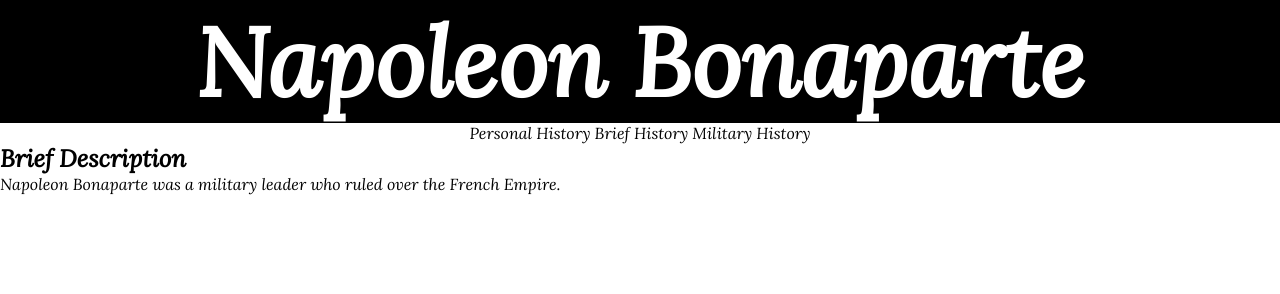
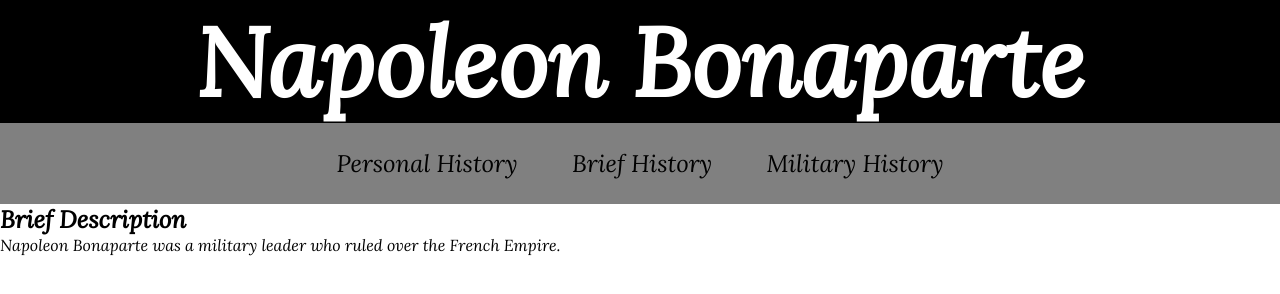
Before and after one commit to chikbeans7/CI_PP1_NB, a plain HTML site: page index.html in a window 1280 px wide. Drawn offline with Linux system fonts and the light colour scheme.

Commit message:
Add padding to nav menu and change background color to grey

```diff
--- a/assets/css/style.css
+++ b/assets/css/style.css
@@ -12,12 +12,15 @@
 }
 
 nav ul {
+    background-color: grey;
     text-align: center;
     list-style: none;
 
 }
 
 nav li {
+    padding: 25px;
+    font-size: 150%;
     display: inline-block;
 }
 
```
